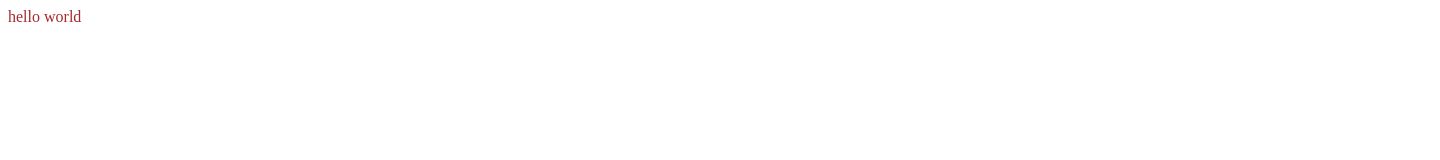
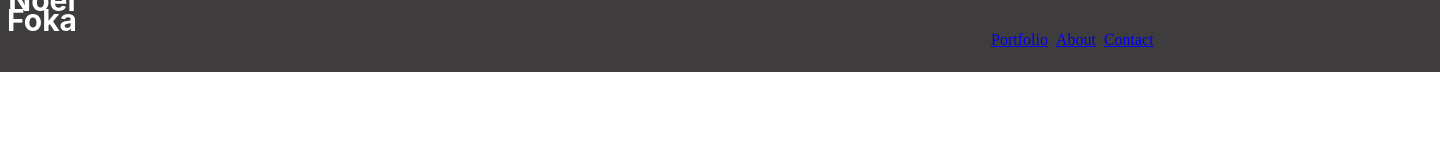
Before and after one commit to noelfoka/My-portfolio, a website: page index.html in a window 1280 px wide. Shown: the whole page, 1440 px wide, since content can reach past the window. Drawn offline with Linux system fonts and the light colour scheme.

Commit message:
add readme1

```diff
--- a/index.html
+++ b/index.html
@@ -8,6 +8,16 @@
         <title>My portfolio</title>
     </head>
     <body>
-        <div class="hell0">hello world</div>
+        <nav id="nav">
+            <div class="name">
+                <h2>Noel Foka</h2>
+            </div>
+
+            <div class="nav-bar">
+                <p><a href="#portfolio">Portfolio</a></p>
+                <p><a href="#about">About</a></p>
+                <p><a href="#contact">Contact</a></p>
+            </div>
+        </nav>
     </body>
 </html>
--- a/style.css
+++ b/style.css
@@ -1,3 +1,34 @@
-.hell0 {
-  color: brown;
+#nav {
+    position: absolute;
+    width: 1440px;
+    height: 72px;
+    left: 0;
+    top: 0;
+    background: #3E3C3C;
 }
+
+.name {
+    width: 84px;
+    height: 20px;
+    font-family: 'Inter';
+    font-style: normal;
+    font-weight: 700;
+    font-size: 20px;
+    line-height: 20px;
+    display: flex;
+    align-items: center;
+    text-align: center;
+    color: #FFFFFF;
+}
+
+.nav-bar {
+    display: flex;
+    flex-direction: row;
+    align-items: center;
+    padding: 0px;
+    gap: 8px;
+    position: absolute;
+    width: 255px;
+    height: 40px;
+    right: 194px;
+}
```
Also changed, not shown: README.md.
